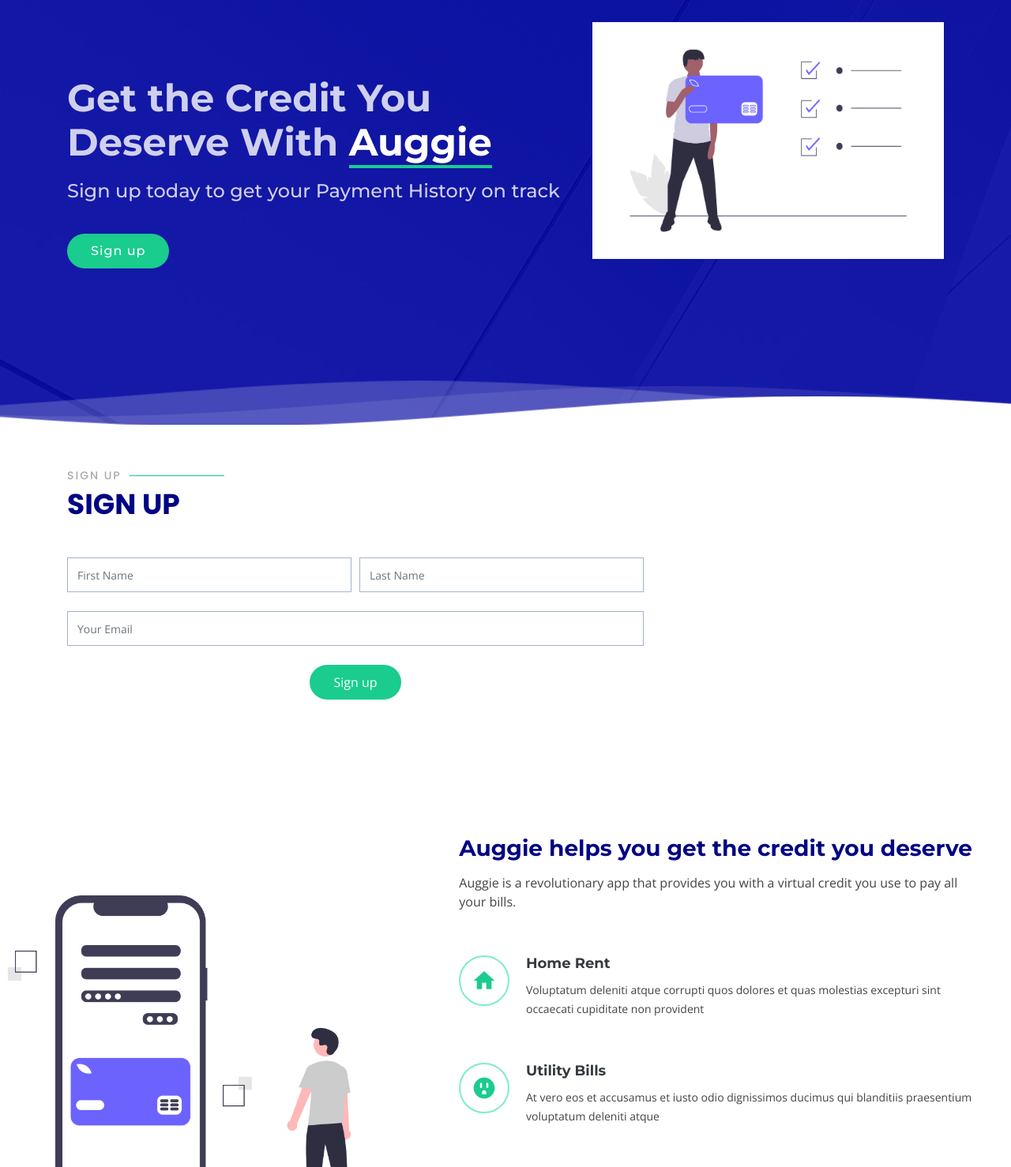
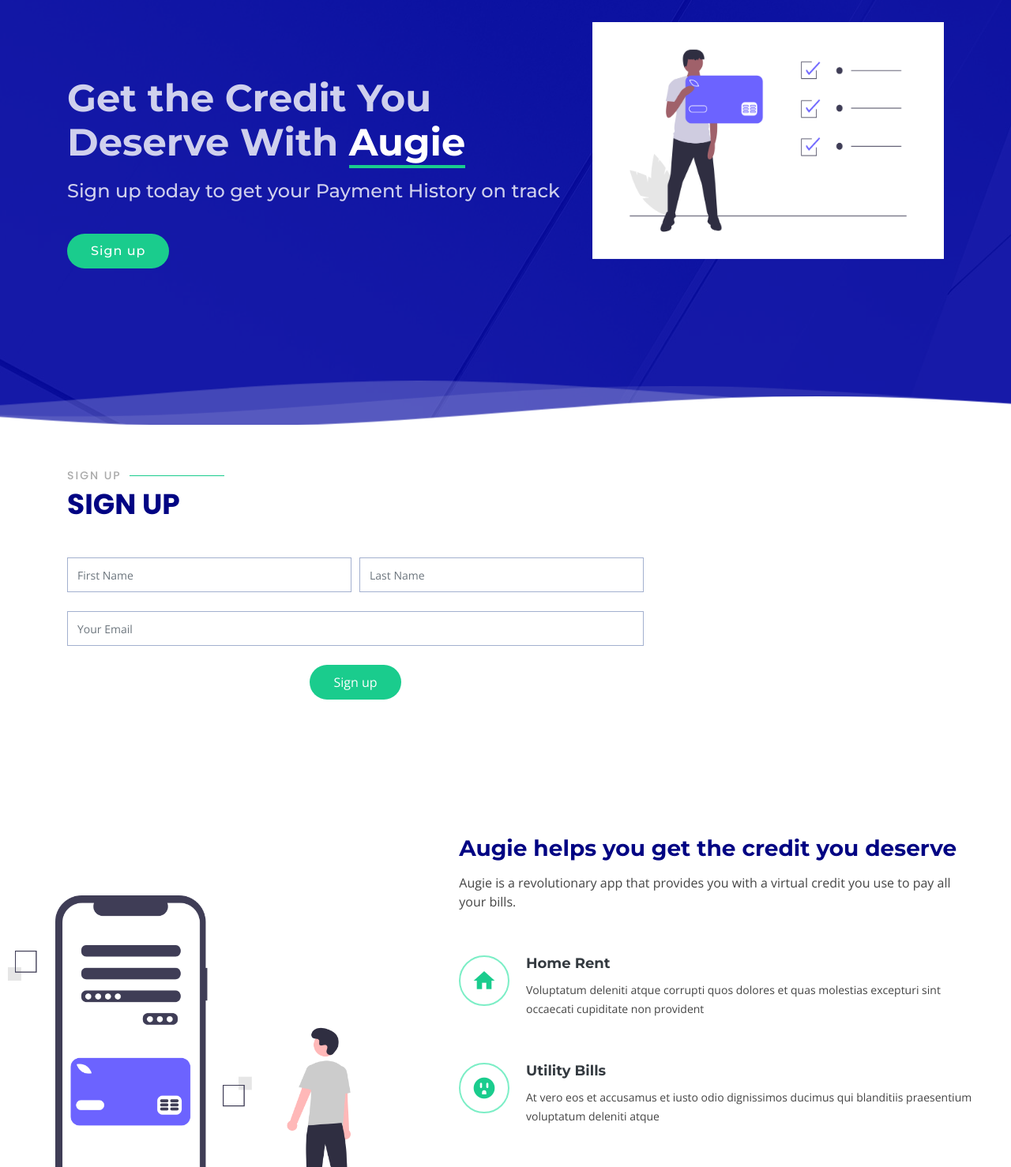
Before and after one commit to sandeepn09/auggie-website-template, a plain HTML site: page index.html in a window 1280 px wide. Shown: the part 102-1580 px from the top of the page at 79% size. Drawn offline with nearby package versions, Linux system fonts and the light colour scheme.

Commit message:
Spell fix

```diff
--- a/index.html
+++ b/index.html
@@ -5,7 +5,7 @@
   <meta charset="utf-8">
   <meta content="width=device-width, initial-scale=1.0" name="viewport">
 
-  <title>Auggie Home</title>
+  <title>Augie Home</title>
   <meta content="" name="description">
   <meta content="" name="keywords">
 
@@ -93,7 +93,7 @@
       <div class="row">
         <div class="col-lg-7 pt-5 pt-lg-0 order-2 order-lg-1 d-flex align-items-center">
           <div data-aos="zoom-out">
-            <h1>Get the Credit You Deserve With <span>Auggie</span></h1>
+            <h1>Get the Credit You Deserve With <span>Augie</span></h1>
             <h2>Sign up today to get your Payment History on track</h2>
             <div class="text-center text-lg-left">
               <a href="#signup" class="btn-get-started scrollto">Sign up</a>
@@ -184,8 +184,8 @@
           </div>
 
           <div class="col-xl-7 col-lg-6 icon-boxes d-flex flex-column align-items-stretch justify-content-center py-5 px-lg-5" data-aos="fade-left">
-            <h3>Auggie helps you get the credit you deserve</h3>
-            <p>Auggie is a revolutionary app that provides you with a virtual credit you use to pay all your bills.</p>
+            <h3>Augie helps you get the credit you deserve</h3>
+            <p>Augie is a revolutionary app that provides you with a virtual credit you use to pay all your bills.</p>
 
             <div class="icon-box" data-aos="zoom-in" data-aos-delay="100">
               <div class="icon"><i class="material-icons">home</i></div>
@@ -985,7 +985,7 @@
 
     <div class="container">
       <div class="copyright">
-        &copy; Copyright <strong><span>Auggie</span></strong>. All Rights Reserved
+        &copy; Copyright <strong><span>Augie</span></strong>. All Rights Reserved
       </div>
       <div class="credits">
         <!-- All the links in the footer should remain intact. -->
```
